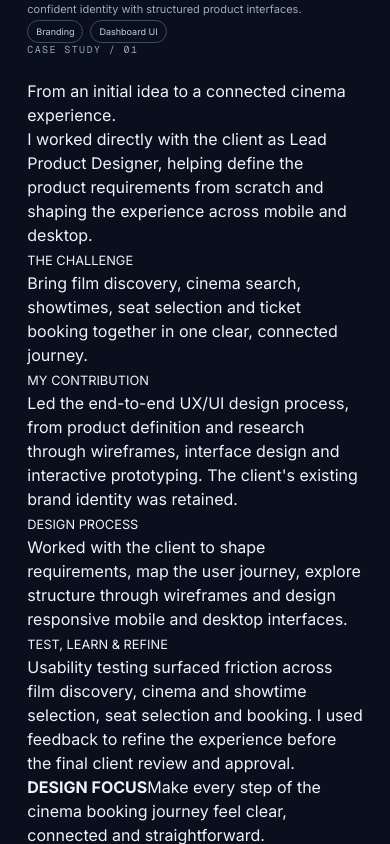
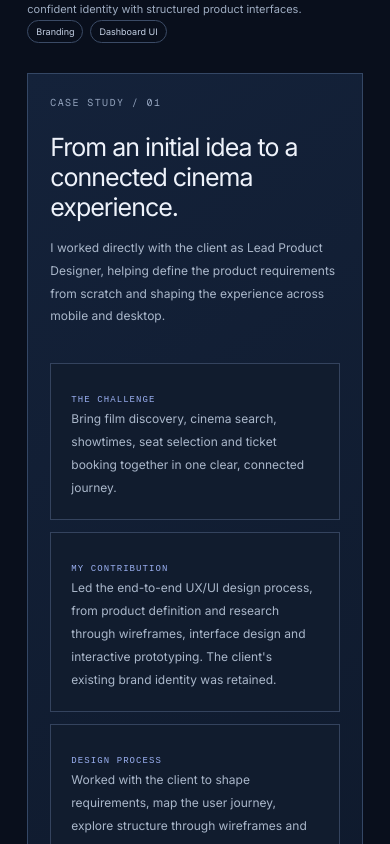
Before and after one commit to DevZanga/Portfolio, a Next.js app: page / in a window 390 px wide. Shown: the part 4500-5344 px from the top of the page. Built offline with nearby package versions, Linux system fonts and the light colour scheme.

Commit message:
Update globals.css
Style CineTrips case study

```diff
--- a/src/app/globals.css
+++ b/src/app/globals.css
@@ -15,3 +15,83 @@ html{scroll-behavior:smooth;scroll-padding-top:80px;overflow-x:hidden}body{margi
 @media(max-width:950px){.hero{grid-template-columns:1fr .8fr;padding-inline:5%}.hero-portrait{max-width:360px}.orb-art{transform:scale(.8)}.section{padding:75px 6%}.split{grid-template-columns:1fr;gap:28px}.expertise{grid-template-columns:1fr 1fr}}
 @media(max-width:650px){.topbar{height:65px;padding:0 6%}.menu{display:block}.nav{display:none;position:absolute;top:65px;left:0;right:0;background:#0e1829;padding:22px 7%;flex-direction:column;align-items:stretch;gap:18px}.nav.show{display:flex}.nav .nav-cta{text-align:center}.hero{display:block;padding:58px 7% 35px}.hero h1{font-size:clamp(39px,10vw,55px)}.lead{font-size:13px}.facts{gap:25px;margin-top:38px}.hero-portrait{max-width:300px;margin:38px auto 10px}.hero-portrait:before{inset:12px -10px -10px 12px}.hero-portrait span{font-size:8px}.orb-art{height:270px;margin:10px -40px 0;transform:scale(.75)}.ticker{text-align:left;font-size:8px}.section{padding:65px 7%}.section h2{font-size:clamp(36px,9vw,49px)}.expertise,.projects,.toolkit,.education{grid-template-columns:1fr}.expertise article{min-height:auto}.heading-row{display:block}.heading-row>p{margin-top:15px}.project.featured{grid-column:auto;display:block}.featured .mock{height:260px}.featured .project-copy{padding-top:16px}.mock{height:225px}.roles article{grid-template-columns:1fr;gap:7px}.contact{padding:68px 7%}.contact h2{font-size:47px}.seal{position:absolute;right:-110px;bottom:-70px;opacity:.18}.portfolio footer{display:grid;grid-template-columns:1fr 1fr;padding:22px 7%}.portfolio footer>span{grid-column:1/-1;grid-row:2}.portfolio footer>small{text-align:right}}
 @media(prefers-reduced-motion:reduce){html{scroll-behavior:auto}*,*::before,*::after{animation-duration:.01ms!important;transition-duration:.01ms!important}}
+.case-study {
+  margin-top: 45px;
+  padding: 35px;
+  background: linear-gradient(145deg, #14223a, #0d1728);
+  border: 1px solid #344765;
+}
+
+.case-intro {
+  max-width: 760px;
+  margin-bottom: 35px;
+}
+
+.case-intro h3 {
+  font-size: clamp(25px, 3vw, 38px);
+  line-height: 1.2;
+  letter-spacing: -0.04em;
+  margin: 0 0 15px;
+}
+
+.case-intro > p:last-child,
+.case-grid p {
+  color: #aab7ca;
+  font-size: 12px;
+  line-height: 1.9;
+}
+
+.case-grid {
+  display: grid;
+  grid-template-columns: 1fr 1fr;
+  gap: 25px;
+}
+
+.case-grid > div {
+  padding: 20px;
+  border: 1px solid #34435e;
+  background: #111c2e;
+}
+
+.case-grid small,
+.case-outcome b {
+  color: #9aaff0;
+  font: 9px monospace;
+  letter-spacing: .12em;
+}
+
+.case-outcome {
+  display: flex;
+  gap: 20px;
+  align-items: center;
+  margin-top: 25px;
+  padding: 20px;
+  border-top: 1px solid #40516f;
+}
+
+.case-outcome span {
+  color: #dce5f7;
+  font-size: 12px;
+  line-height: 1.8;
+}
+
+@media(max-width:650px) {
+  .case-study {
+    padding: 22px;
+    margin-top: 30px;
+  }
+
+  .case-grid {
+    grid-template-columns: 1fr;
+    gap: 12px;
+  }
+
+  .case-outcome {
+    display: block;
+  }
+
+  .case-outcome span {
+    display: block;
+    margin-top: 10px;
+  }
+}
```
